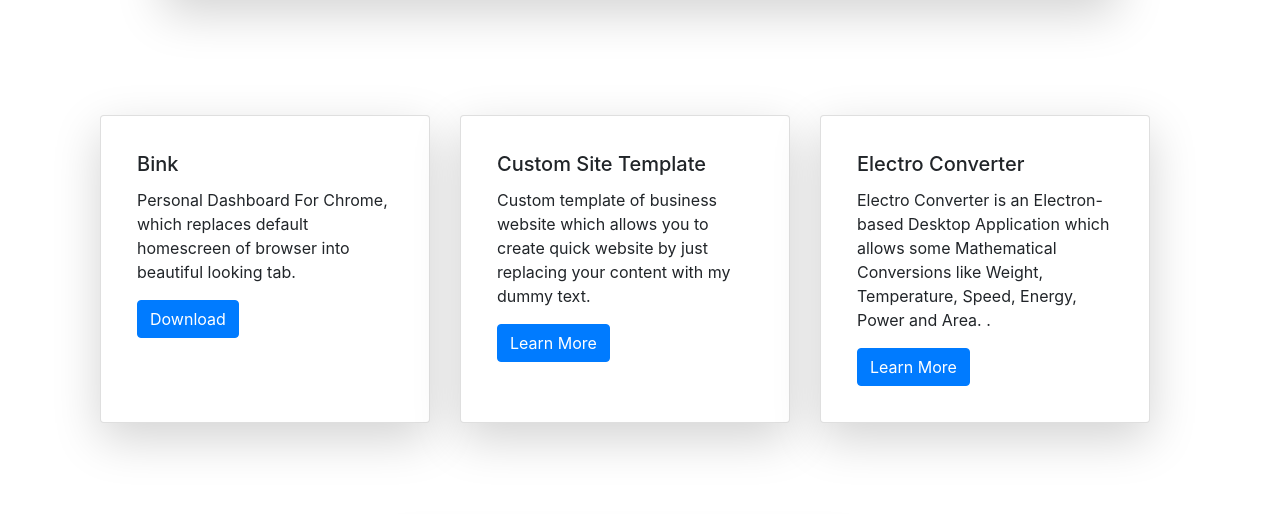
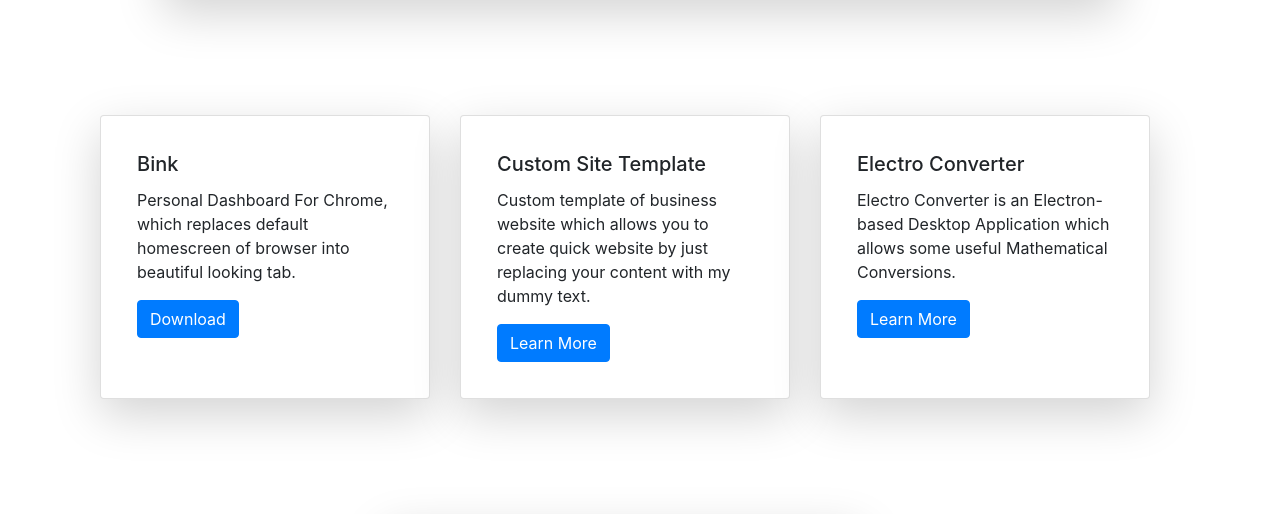
Before and after one commit to AmitGujar/AmitGujar.github.io, a plain HTML site: page index.html in a window 1280 px wide. Shown: the part 963-1477 px from the top of the page. Drawn offline with nearby package versions, Linux system fonts and the light colour scheme.

Commit message:
index update

```diff
--- a/index.html
+++ b/index.html
@@ -127,8 +127,7 @@
                             <div class="card-body container">
                                 <h5 class="card-title">Electro Converter</h5>
                                 <p class="card-text">Electro Converter is an Electron-based Desktop Application which
-                                    allows some Mathematical Conversions like Weight, Temperature, Speed, Energy, Power
-                                    and Area. .</p>
+                                    allows some useful Mathematical Conversions.</p>
                                 <a href="https://github.com/AmitGujar/Electro-Converter" target="_blank"
                                     class="btn btn-primary">Learn More</a>
                             </div>
```
